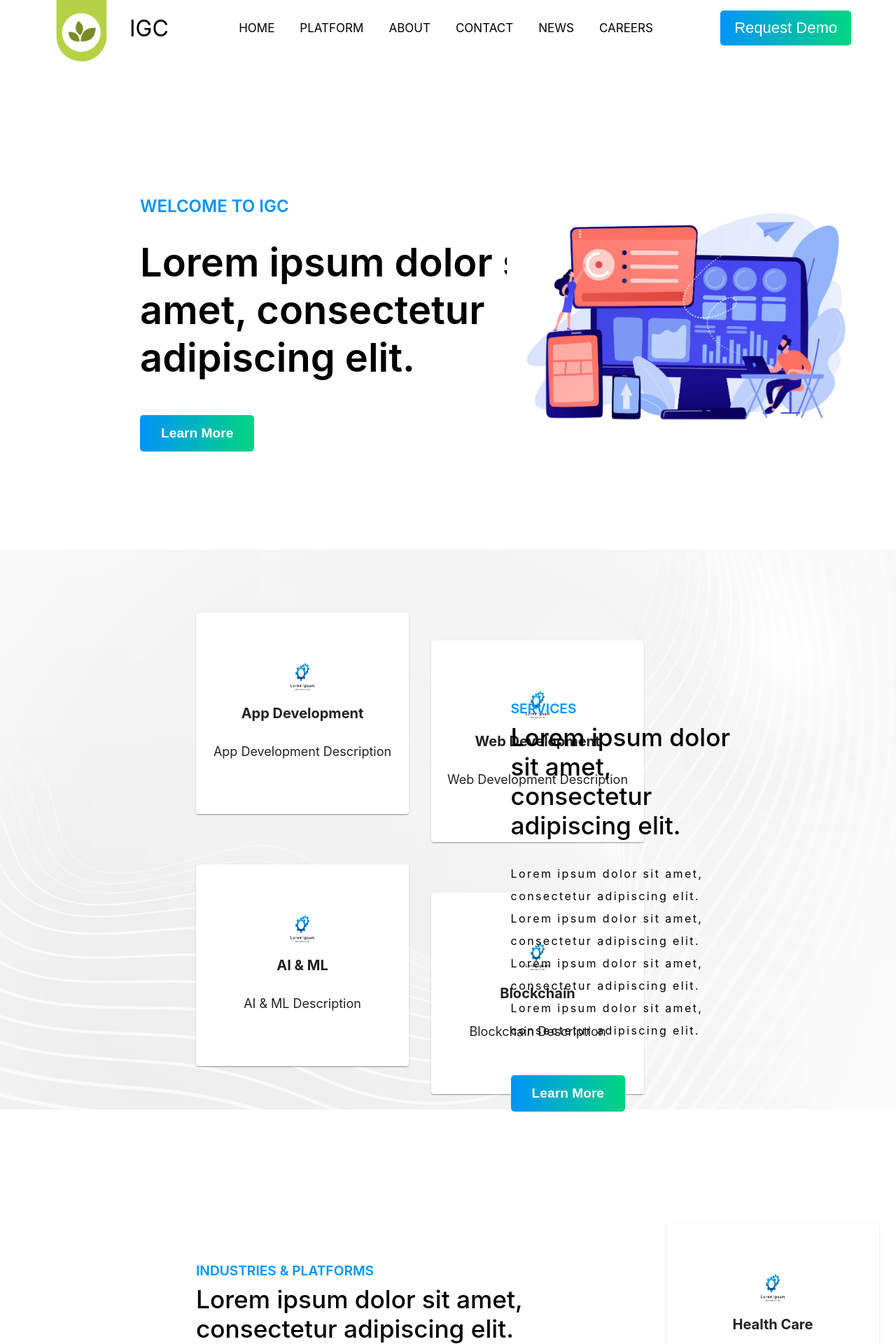
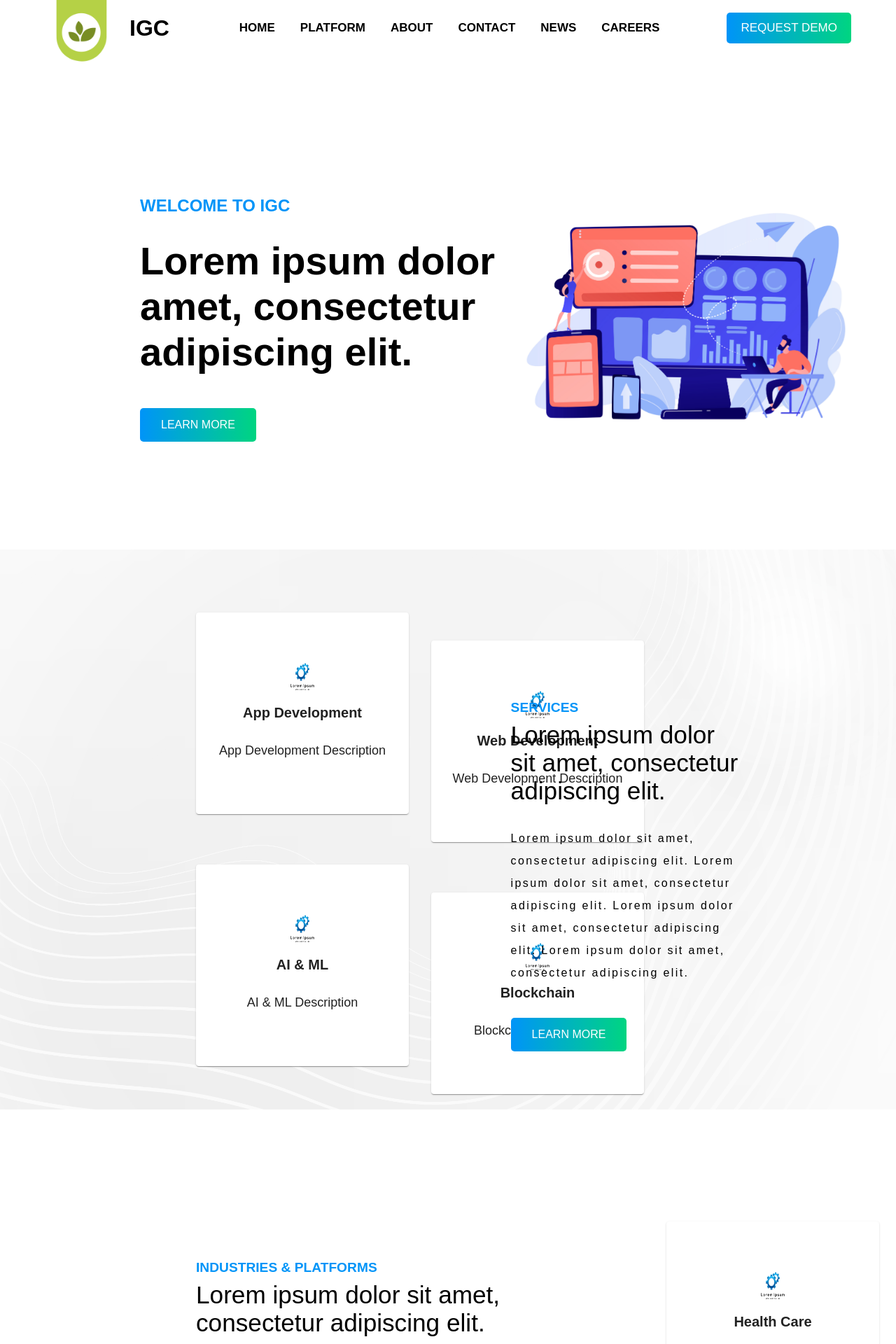
Before and after one commit to Inclusive-GrowthChain/IGC-website, a React (Create React App) app: page / in a window 1280 px wide. Shown: the top 1920 px of the page at 70% size. Built offline with nearby package versions, Linux system fonts and the light colour scheme.

Commit message:
Updated Font

```diff
--- a/src/App.css
+++ b/src/App.css
@@ -1,3 +1,7 @@
+* {
+  font-family: 'Titillium Web', sans-serif;
+}
+
 .App {
   text-align: center;
 }
--- a/src/components/css/home.css
+++ b/src/components/css/home.css
@@ -70,8 +70,8 @@
     border: none;
     border-radius: 5px;
     padding: 15px 30px;
-    font-size: 1.2rem;
-    font-weight: 600;
+    font-size: 1rem;
+    font-weight: 300;
     margin-top: 1rem;
     cursor: pointer;
     transition: all 0.2s ease-in;
--- a/src/components/css/navbar.css
+++ b/src/components/css/navbar.css
@@ -26,6 +26,7 @@
     justify-content: space-between;
     margin-left: 5vw;
     margin-right: 5vw;
+    font-weight: 900;
 }
 
 .navbar_logo_img {
@@ -55,7 +56,9 @@
     margin-right: 1rem;
     padding: 30px 0px 30px 20px;
     font-size: 17px;
+    font-weight: 600;
     transition: all 0.2s ease-in;
+    /* font-family: 'Titillium Web', sans-serif; */
 }
 
 .nav_item_a_scrolled {
@@ -65,7 +68,7 @@
 
 .nav_item a:hover {
     background-color: #fff;
-    color: #ff3d08;
+    color: #ff5325;
     border-radius: 5px;
 }
 
@@ -73,14 +76,14 @@
     border: none;
     background: transparent;
     padding: 12px 20px;
-    font-size: 22px;
+    font-size: 17px;
     color: #fff;
     background-image: linear-gradient(to right, #0094f8, #00d581);
     border-radius: 5px;
     transition: all 0.2s ease-in;
     margin-right: 5vw;
     margin-left: 5vw;
-    font-weight: 400;
+    font-weight: 200;
 }
 
 .demo_button:hover {
--- a/src/components/home.js
+++ b/src/components/home.js
@@ -41,7 +41,7 @@ const Home = () => {
             </div>
             <div className='learn_more'>
               <button className={allLoaded ? 'learn_button' : showLearnButton ? 'learn_button_loaded' : 'learn_button_loading'}>
-                Learn More
+                LEARN MORE
               </button>
             </div>
           </div>
@@ -153,7 +153,7 @@ const Home = () => {
             </p>
             <div className='learn_more_2'>
               <button className='learn_button'>
-                Learn More
+                LEARN MORE
               </button>
             </div>
           </div>
@@ -171,7 +171,7 @@ const Home = () => {
             </p>
             <div className='learn_more_3'>
               <button className='learn_button'>
-                Learn More
+                LEARN MORE
               </button>
             </div>
           </div>
@@ -259,7 +259,7 @@ const Home = () => {
             </p>
             <div className='learn_more_4'>
               <button className='learn_button'>
-                Learn More
+                LEARN MORE
               </button>
             </div>
           </div>
--- a/src/components/navbar.js
+++ b/src/components/navbar.js
@@ -84,7 +84,7 @@ const Navbar = () => {
         }
       </ul>
       <Link to="demo">
-        <button className="demo_button">Request Demo</button>
+        <button className="demo_button">REQUEST DEMO</button>
       </Link>
     </nav>
     </>
```
